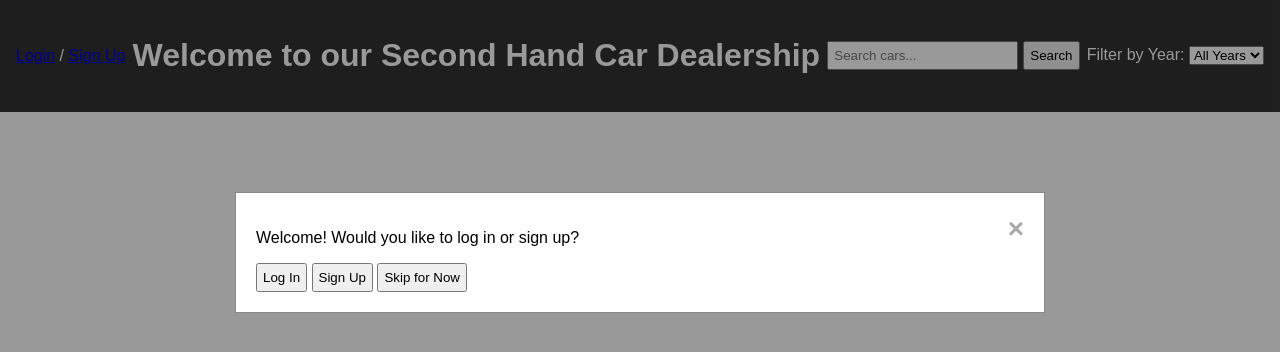
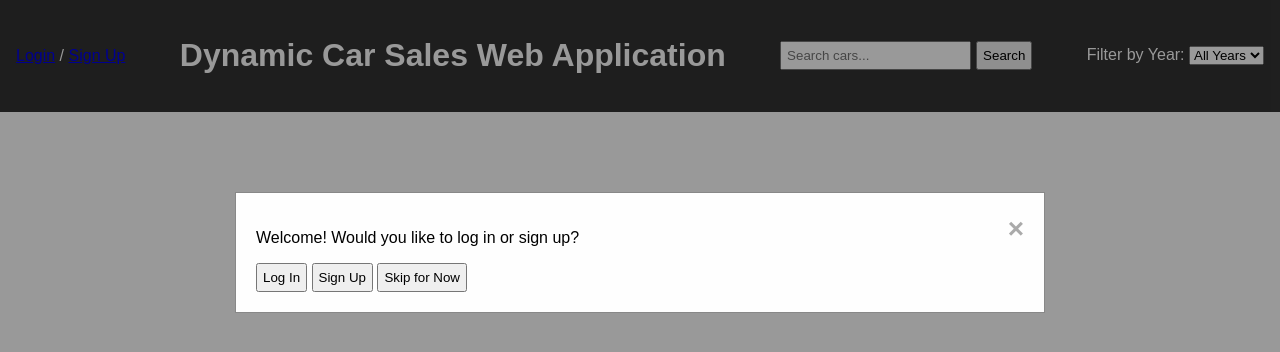
Before and after one commit to B00125298/Car-Sale-Web-App, a website: page Code/public/index.html in a window 1280 px wide. Drawn offline with Linux system fonts and the light colour scheme; no server answers.

Commit message:
update index

```diff
--- a/Code/public/index.html
+++ b/Code/public/index.html
@@ -26,7 +26,7 @@
             <a href="/register.html">Sign Up</a>
         </div>
 
-        <h1>Welcome to our Second Hand Car Dealership</h1>
+        <h1>Dynamic Car Sales Web Application</h1>
 
         <!-- Search Bar -->
         <div class="search-bar">
```
